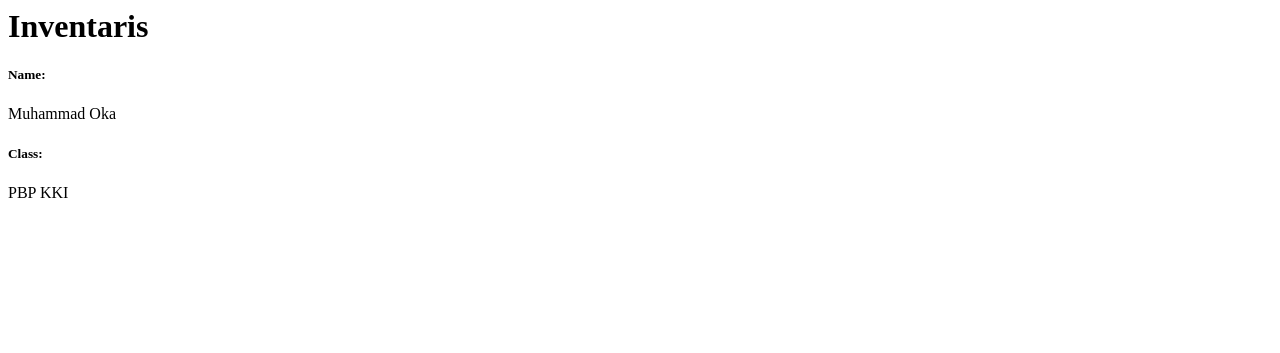
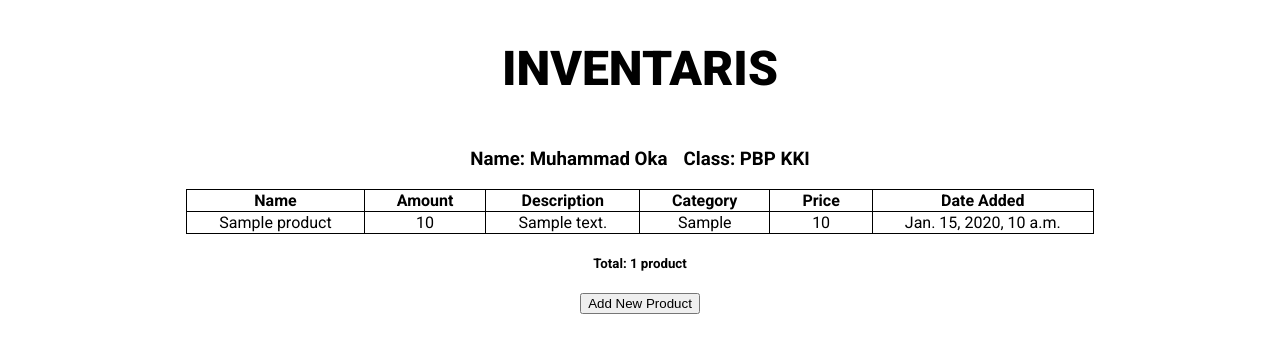
Before and after one commit to kawijayaa/inventaris, a Django app: page / in a window 1280 px wide. Shown: the top 353 px of the page. Run offline with Django 4.2, Linux system fonts and the light colour scheme; tables that the repository leaves empty hold one stand-in row (values such as "Sample post").

Commit message:
assignment 3 half done

```diff
--- a/inventaris/settings.py
+++ b/inventaris/settings.py
@@ -23,7 +23,7 @@ BASE_DIR = Path(__file__).resolve().parent.parent
 SECRET_KEY = 'django-insecure-hbj^t@ku#_=c+s6bh5$scz!nzhmqrih@b-fxivne&^w=j@(hg1'
 
 # SECURITY WARNING: don't run with debug turned on in production!
-DEBUG = False
+DEBUG = True
 
 ALLOWED_HOSTS = ['*']
 
@@ -55,7 +55,7 @@ ROOT_URLCONF = 'inventaris.urls'
 TEMPLATES = [
     {
         'BACKEND': 'django.template.backends.django.DjangoTemplates',
-        'DIRS': [],
+        'DIRS': [BASE_DIR / 'templates'],
         'APP_DIRS': True,
         'OPTIONS': {
             'context_processors': [
--- a/main/models.py
+++ b/main/models.py
@@ -1,9 +1,10 @@
 from django.db import models
 
 # Create your models here.
-class Item(models.Model):
+class Product(models.Model):
     name = models.CharField(max_length=100)
     amount = models.IntegerField()
     description = models.TextField()
     category = models.CharField(max_length=100)
     price = models.IntegerField()
+    date_added = models.DateTimeField(auto_now_add=True)
--- a/main/templates/main.html
+++ b/main/templates/main.html
@@ -1,6 +1,17 @@
-<h1>Inventaris</h1>
+{% extends 'base.html' %}
 
-<h5>Name: </h5>
-<p>{{ name }}</p>
-<h5>Class: </h5>
-<p>{{ class }}</p>
+{% block content %}
+<h1 style="font-weight: 900; font-size: 3em;">INVENTARIS</h1>
+<div style="display: flex; gap: 1em;">
+    <h3>Name: {{name}}</h3>
+    <h3>Class: {{class}}</h3>
+</div>
+
+{% include 'product_table.html' %}
+
+<a href="{% url 'main:create_product' %}">
+    <button>
+        Add New Product
+    </button>
+</a>
+{% endblock content %}
--- /dev/null
+++ b/main/templates/product_table.html
@@ -0,0 +1,27 @@
+{% block content %}
+<table style="text-align: center; border: 1px solid; border-collapse: collapse;">
+    <tr>
+        <th style="padding-left: 2em; padding-right: 2em; border: 1px solid; border-collapse: collapse;">Name</th>
+        <th style="padding-left: 2em; padding-right: 2em; border: 1px solid; border-collapse: collapse;">Amount</th>
+        <th style="padding-left: 2em; padding-right: 2em; border: 1px solid; border-collapse: collapse;">Description</th>
+        <th style="padding-left: 2em; padding-right: 2em; border: 1px solid; border-collapse: collapse;">Category</th>
+        <th style="padding-left: 2em; padding-right: 2em; border: 1px solid; border-collapse: collapse;">Price</th>
+        <th style="padding-left: 2em; padding-right: 2em; border: 1px solid; border-collapse: collapse;">Date Added</th>
+    </tr>
+
+    {% comment %} Below is how to show the product data {% endcomment %}
+
+    {% for product in products %}
+        <tr>
+            <td style="padding-left: 2em; padding-right: 2em; border: 1px solid; border-collapse: collapse;">{{product.name}}</td>
+            <td style="padding-left: 2em; padding-right: 2em; border: 1px solid; border-collapse: collapse;">{{product.amount}}</td>
+            <td style="padding-left: 2em; padding-right: 2em; border: 1px solid; border-collapse: collapse;">{{product.description}}</td>
+            <td style="padding-left: 2em; padding-right: 2em; border: 1px solid; border-collapse: collapse;">{{product.category}}</td>
+            <td style="padding-left: 2em; padding-right: 2em; border: 1px solid; border-collapse: collapse;">{{product.price}}</td>
+            <td style="padding-left: 2em; padding-right: 2em; border: 1px solid; border-collapse: collapse;">{{product.date_added}}</td>
+        </tr>
+    {% endfor %}
+</table>
+
+<h5>Total: {{product_count}} product{{plural}}</h5>
+{% endblock content %}
--- a/main/urls.py
+++ b/main/urls.py
@@ -1,7 +1,14 @@
 from django.urls import path
-from main.views import show_main
+from main.views import show_main, create_product, delete_product, show_products, show_xml, show_json, show_xml_by_id, show_json_by_id
 
 app_name = 'main'
 urlpatterns = [
     path('', show_main, name='show_main'),
+    path('products/', show_products, name='show_products'),
+    path('products/create/', create_product, name='create_product'),
+    path('products/delete/<int:id>/', delete_product, name='delete_product'),
+    path('products/xml/', show_xml, name='show_xml'),
+    path('products/xml/<int:id>/', show_xml_by_id, name='show_xml_by_id'),
+    path('products/json/', show_json, name='show_json'),
+    path('products/json/<int:id>/', show_json_by_id, name='show_json_by_id'),
 ]
--- a/main/views.py
+++ b/main/views.py
@@ -1,10 +1,76 @@
 from django.shortcuts import render
+from django.http import HttpResponseRedirect, HttpResponse
+from django.core import serializers
+from django.core.exceptions import ObjectDoesNotExist
+from django.urls import reverse
+from main.forms import ProductForm
+from main.models import Product
 
 # Create your views here.
 def show_main(request):
+    products = Product.objects.all()
+    product_count = products.count()
+
     context = {
         'name': 'Muhammad Oka',
         'class': 'PBP KKI',
+        'products': products,
+        'product_count': product_count,
+        'plural': 's' if product_count != 1 else '',
     }
 
     return render(request, 'main.html', context)
+
+def create_product(request):
+    form = ProductForm(request.POST or None)
+
+    if form.is_valid() and request.method == 'POST':
+        form.save()
+        return HttpResponseRedirect(reverse('main:show_main'))
+
+    context = {'form': form}
+    return render(request, 'create_product.html', context)
+
+def delete_product(request, id):
+    try:
+        product = Product.objects.get(pk=id)
+        product.delete()
+        return HttpResponse(status=200)
+    except Product.DoesNotExist:
+        return HttpResponse(status=204)
+
+def show_products(request):
+    products = Product.objects.all()
+    product_count = products.count()
+
+    context = {
+        'products': products,
+        'product_count': product_count,
+        'plural': 's' if product_count != 1 else '',
+    }
+
+    return render(request, 'show_products.html', context)
+
+def show_xml(request):
+    products = Product.objects.all()
+    data = serializers.serialize('xml', products)
+
+    return HttpResponse(data, content_type='application/xml')
+
+def show_json(request):
+    products = Product.objects.all()
+    data = serializers.serialize('json', products)
+
+    return HttpResponse(data, content_type='application/json')
+
+def show_xml_by_id(request, id):
+    product = Product.objects.filter(pk=id)
+    data = serializers.serialize('xml', product)
+
+    return HttpResponse(data, content_type='application/xml')
+
+def show_json_by_id(request, id):
+    product = Product.objects.filter(pk=id)
+    data = serializers.serialize('json', product)
+
+    return HttpResponse(data, content_type='application/json')
--- /dev/null
+++ b/templates/base.html
@@ -0,0 +1,21 @@
+{% load static %}
+<!DOCTYPE html>
+<html lang="en">
+    <head>
+        <meta charset="UTF-8" />
+        <meta
+            name="viewport"
+            content="width=device-width, initial-scale=1.0"
+        />
+        <link rel="preconnect" href="https://fonts.googleapis.com">
+        <link rel="preconnect" href="https://fonts.gstatic.com" crossorigin>
+        <link href="https://fonts.googleapis.com/css2?family=Roboto:wght@100;300;400;500;700;900&display=swap" rel="stylesheet">
+        {% block meta %}
+        {% endblock meta %}
+    </head>
+
+    <body style="display: flex; align-items: center; flex-direction: column; font-family: 'Roboto', sans-serif;">
+        {% block content %}
+        {% endblock content %}
+    </body>
+</html>
```
Also changed, not shown: main/forms.py (added, +7 -0 lines), main/templates/create_product.html (added, +18 -0 lines), main/templates/show_products.html (added, +7 -0 lines), main/migrations/0002_rename_item_product.py (added), main/migrations/0003_product_date_added.py (added).
